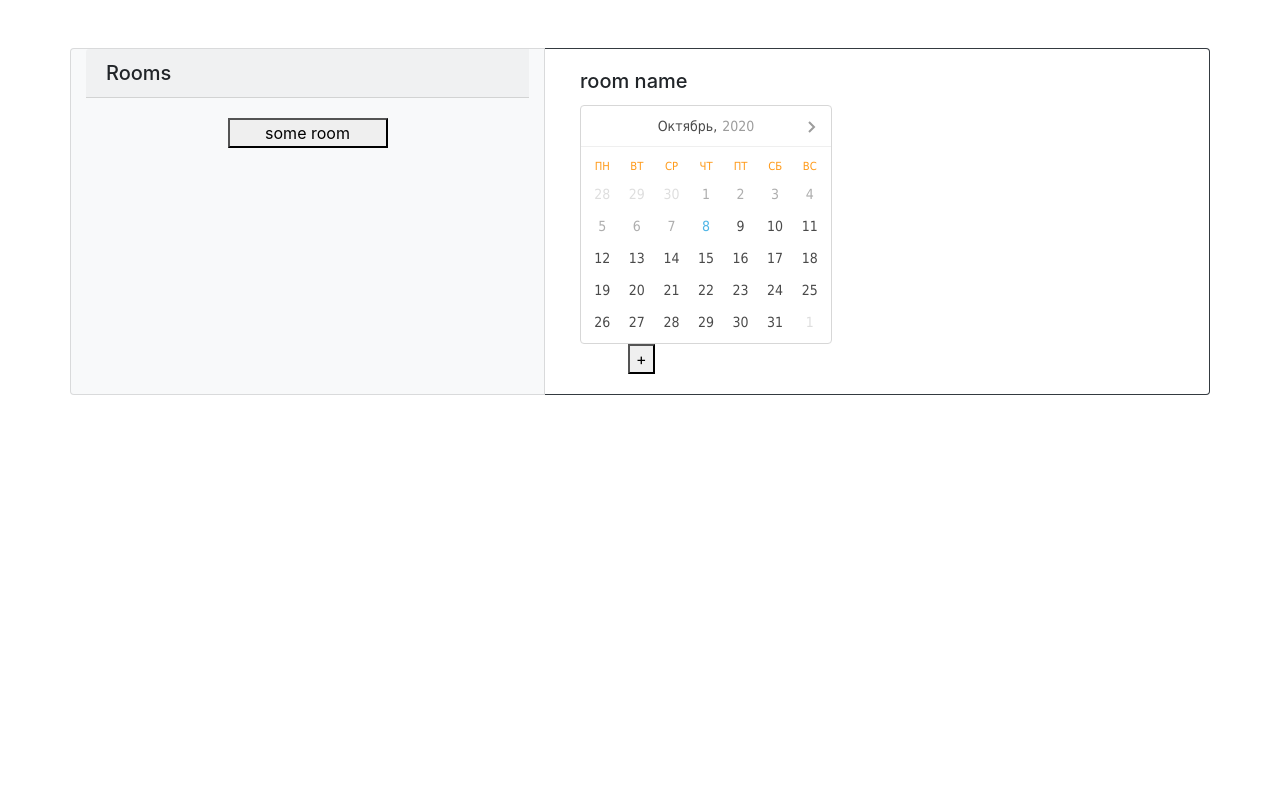
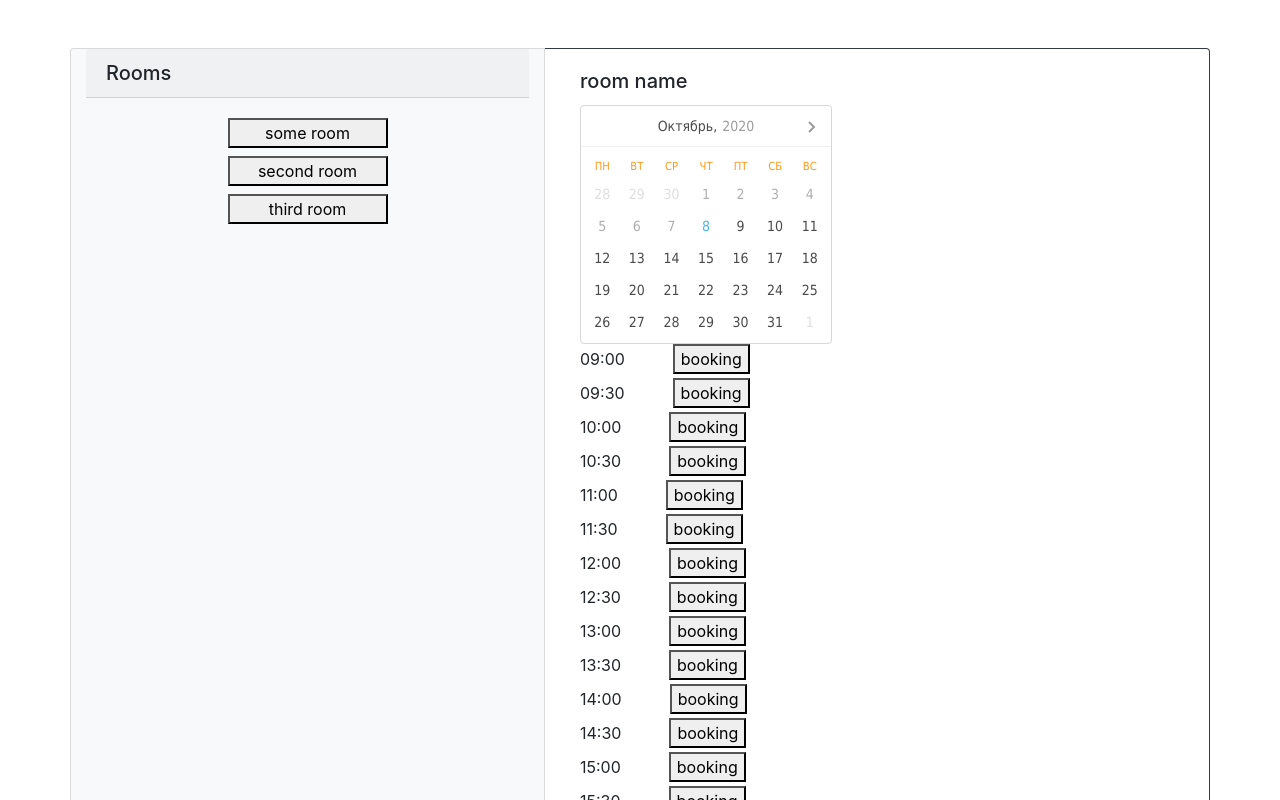
Before and after one commit to dvGorokhov/rooms, a website built with webpack: page src/rooms.html in a window 1280 px wide. Both pictures are taken after a click on the element 877 px from the left and 224 px from the top of the page. Shown: the top 800 px of the page. Built offline with nearby package versions, Linux system fonts and the light colour scheme; data requests are answered from the project's data file.

Commit message:
add time

```diff
--- a/src/rooms.html
+++ b/src/rooms.html
@@ -31,9 +31,8 @@
                     <h5 class="card-title">room name</h5>
                     <div class="card-text">
                         <div class="datepicker-here"></div>
-                        <button class="ml-5">+</button>
+                        <div id="see_date"> </div>
                     </div>
-
                 </div>
             </div>
         </div>
--- a/src/rooms.js
+++ b/src/rooms.js
@@ -1,9 +1,15 @@
 const URL_rooms_name_db = 'http://localhost:3000/room'
 
 $().ready(() => {
+    let pick_date = $('.datepicker-here')
     getRooms_db()
-    $('.datepicker-here').datepicker({
+    pick_date.datepicker({
         minDate: new Date()
+    })
+    pick_date.on('click', function () {
+        $('#see_date').text(pick_date.val())
+        console.log(pick_date.val());
+        show_time()
     })
 });
 
@@ -16,8 +22,51 @@ function getRooms_db() {
             allRooms.attr('index', index)
             $('#user_room').append(allRooms)
             allRooms.text(data[index].roomName)
-            console.log(data);
-            console.log(test);
         });
     })
 }
+
+function show_time() {
+    let cur_date = $('.datepicker-here').val()
+    let d = new Date()
+    let h = 8
+    let m = 0
+    for (let i = 0; i < 18; i++) {
+        if (i % 2) {
+            m = 30
+        }
+        else {
+            h++
+            m = 0
+        }
+        if (d.toLocaleDateString() == cur_date) {
+            if (d.getHours() >= h) {
+                if (d.getHours() === h) {
+                    if (d.getMinutes() < m) {
+                        m = 30
+                    } else {
+                        continue
+                    }
+                } else {
+                    continue
+                }
+            }
+        }
+        let pref = ''
+        let pref_m = ''
+        if (h < 10) {
+            pref = '0'
+        }
+        if (m < 10) {
+            pref_m = '0'
+        }
+        let item_time = $('<div>')
+        item_time.text(pref + h + ':' + pref_m + m)
+        let item_booking = $('<button>')
+        item_booking.addClass('ml-5 mb-1')
+        item_booking.text('booking')
+        $('#see_date').append(item_time)
+        $(item_time).append(item_booking)
+        console.log(d.toLocaleDateString());
+    }
+}
```
